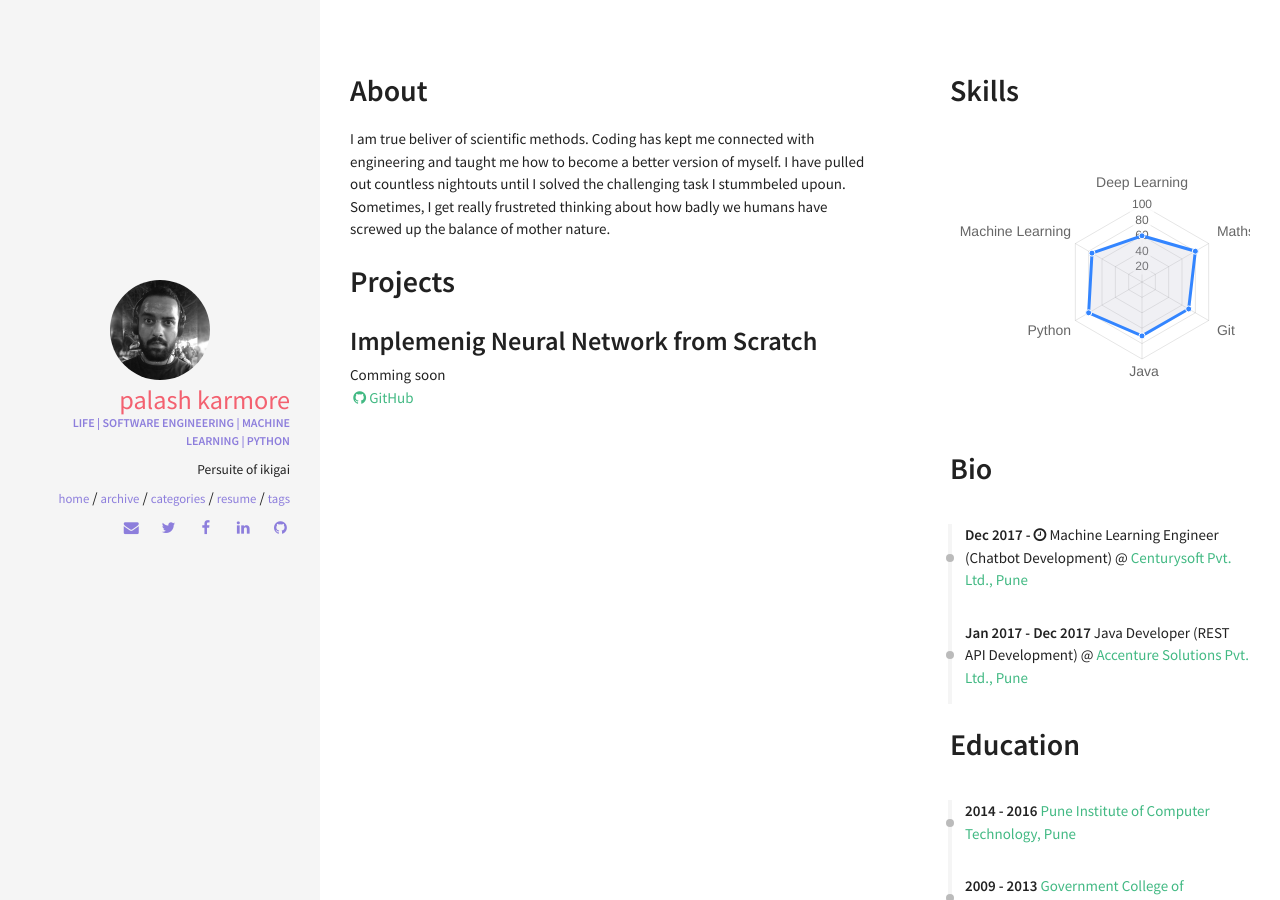
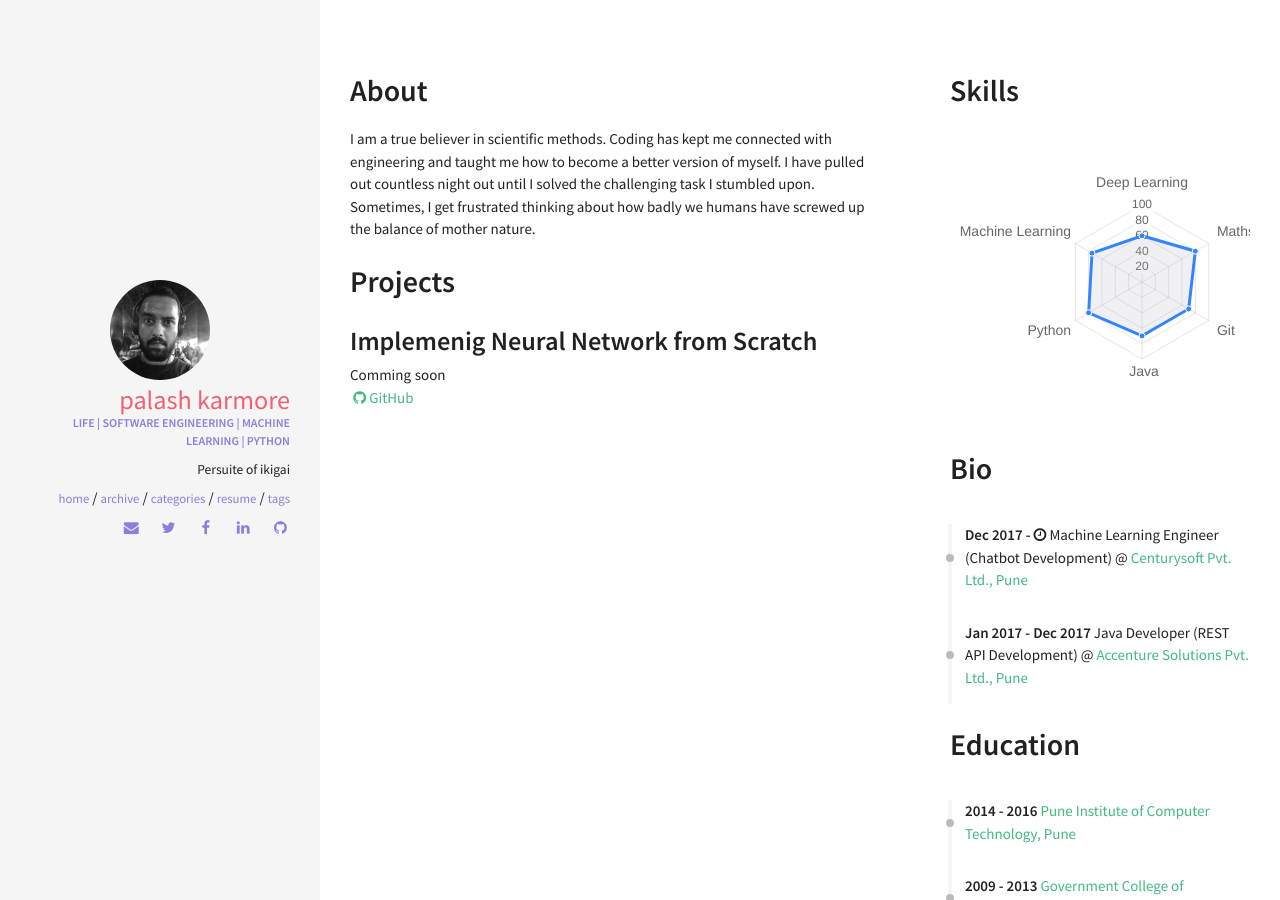
Before and after one commit to palash247/palash247.github.io, a Jekyll site: the page built from resume.html, in a window 1280 px wide. Built offline with Jekyll 4.4.1, drawn with Linux system fonts in a browser that asks for light colours; nearby versions of some CDN libraries.

Commit message:
Update about.html

```diff
--- a/_includes/sections/about.html
+++ b/_includes/sections/about.html
@@ -1,8 +1,11 @@
 <h1><span data-i18n="skills.my_skills">About</span></h1>
 
 <div>
-    I am true beliver of scientific methods.</bar>
+    I am a true believer in scientific methods.
+
     Coding has kept me connected with engineering and taught me how to become a better version of myself.
-    I have pulled out countless nightouts until I solved the challenging task I stummbeled upoun.
-    Sometimes, I get really frustreted thinking about how badly we humans have screwed up the balance of mother nature.
+
+    I have pulled out countless night out until I solved the challenging task I stumbled upon.
+
+    Sometimes, I get frustrated thinking about how badly we humans have screwed up the balance of mother nature.
 </div>
```
